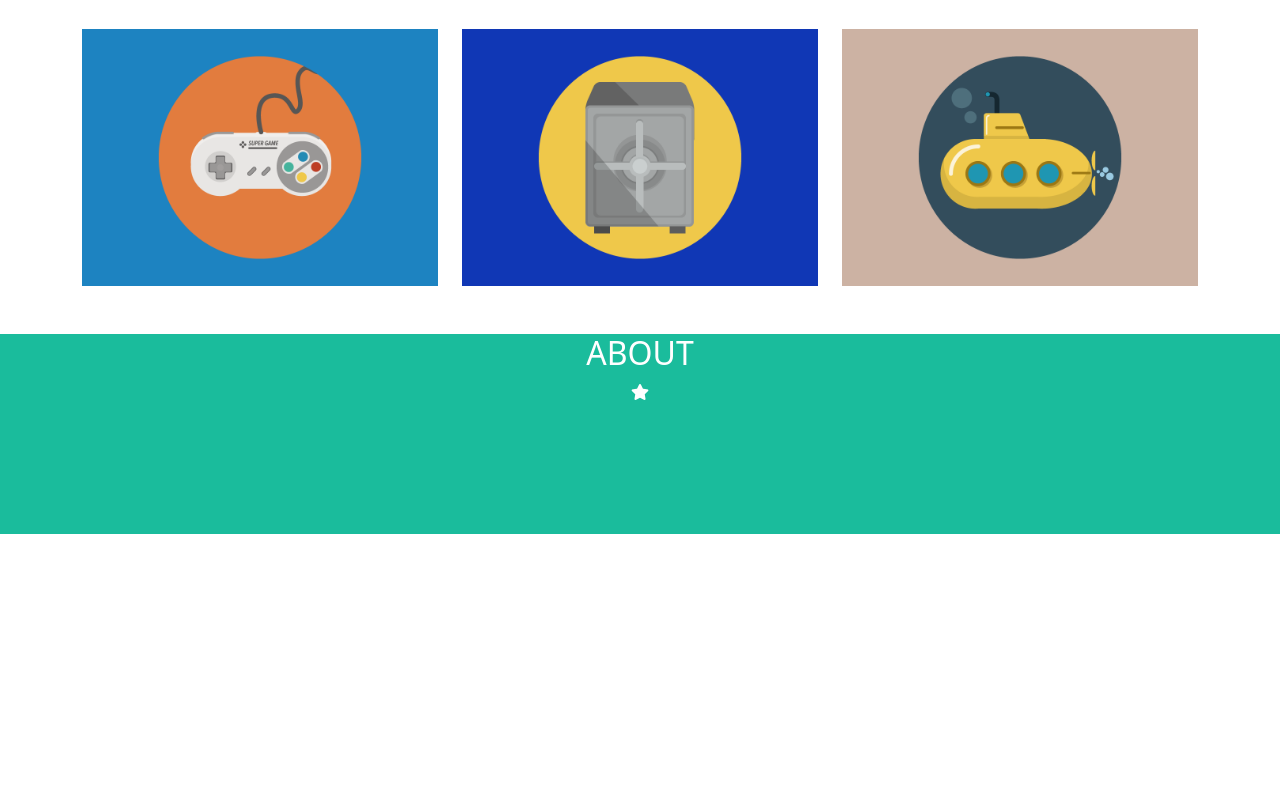
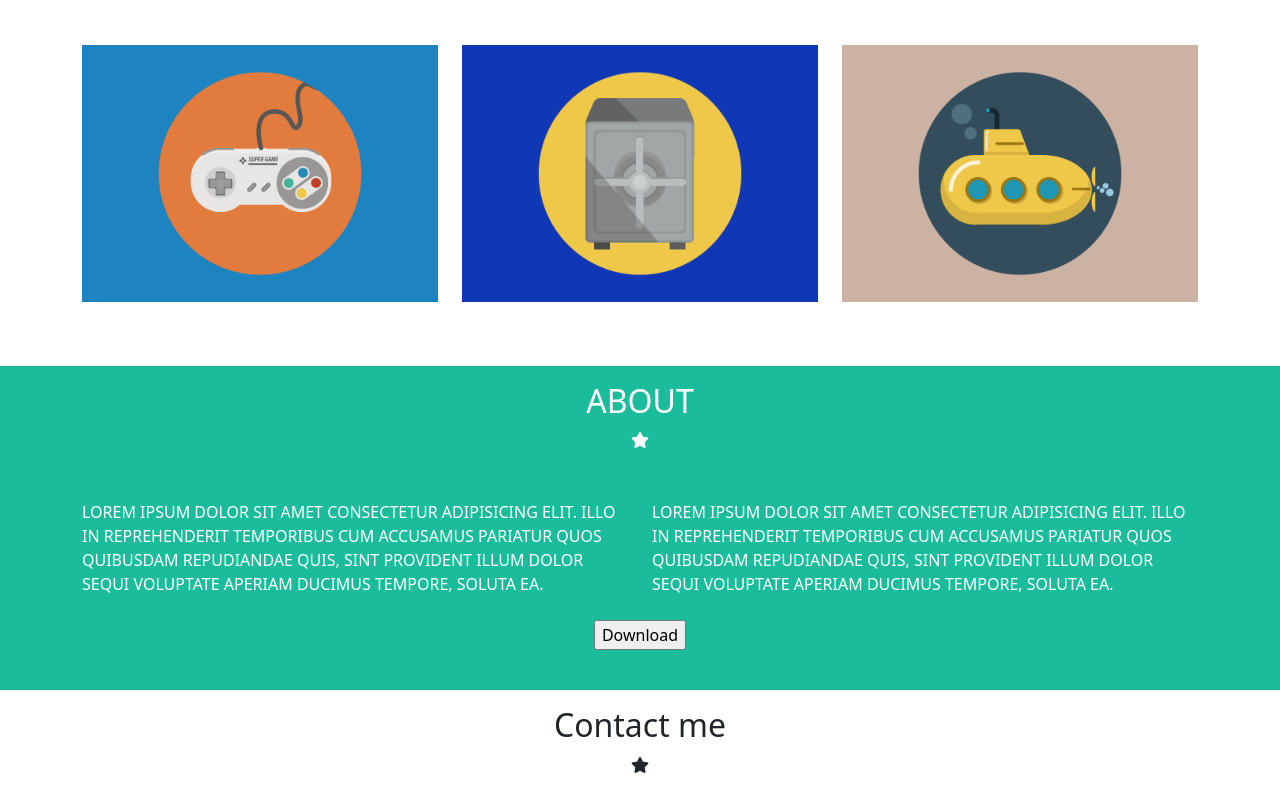
Before and after one commit to mauroluciano/html-css-bootstrap-freelancer, a plain HTML site: page index.html in a window 1280 px wide. Shown: the part 896-1689 px from the top of the page. Before the commit the page ends 1430 px from the top, so only its background shows below. Drawn offline with nearby package versions, Linux system fonts and the light colour scheme.

Commit message:
add contact me section

```diff
--- a/index.html
+++ b/index.html
@@ -54,7 +54,7 @@
       <!--portfolio-->
 
       <section id="portfolio">
-        <div class="container text-center">
+        <div class="container text-center py-3">
           <div><h2>Portfolio</h2></div>
           <div><i class="fas fa-star"></i></div>
 
@@ -86,13 +86,48 @@
       <!--about-->
 
       <section id="avatar">
-        <div class="container text-center">
+        <div class="container text-center py-3">
           <div><h2>About</h2></div>
           <div><i class="fas fa-star"></i></div>
+
+
+          <div class="row my-4 text-start">
+            <div class="col-sm-12 col-md-6 my-4">
+              Lorem ipsum dolor sit amet consectetur adipisicing elit. Illo in
+            reprehenderit temporibus cum accusamus pariatur quos quibusdam
+            repudiandae quis, sint provident illum dolor sequi voluptate aperiam
+            ducimus tempore, soluta ea.
+            </div>
+            <div class="col-sm-12 col-md-6 my-4">
+              Lorem ipsum dolor sit amet consectetur adipisicing elit. Illo in
+            reprehenderit temporibus cum accusamus pariatur quos quibusdam
+            repudiandae quis, sint provident illum dolor sequi voluptate aperiam
+            ducimus tempore, soluta ea.
+            </div>
+            <div class="col-12 text-center">
+              <input type="button" value="Download">
+            </div>
         </div>
       </section>
 
       <!--close about-->
+
+
+
+      <!--form-->
+
+      <section id="contact-me">
+        <div class="container text-center py-3">
+          <div><h2>Contact me</h2></div>
+          <div><i class="fas fa-star"></i></div>
+
+        </div>
+      </section>
+
+      <!--close fomr-->
+
+
+
     </main>
     <!--close main-->
   </body>
```
